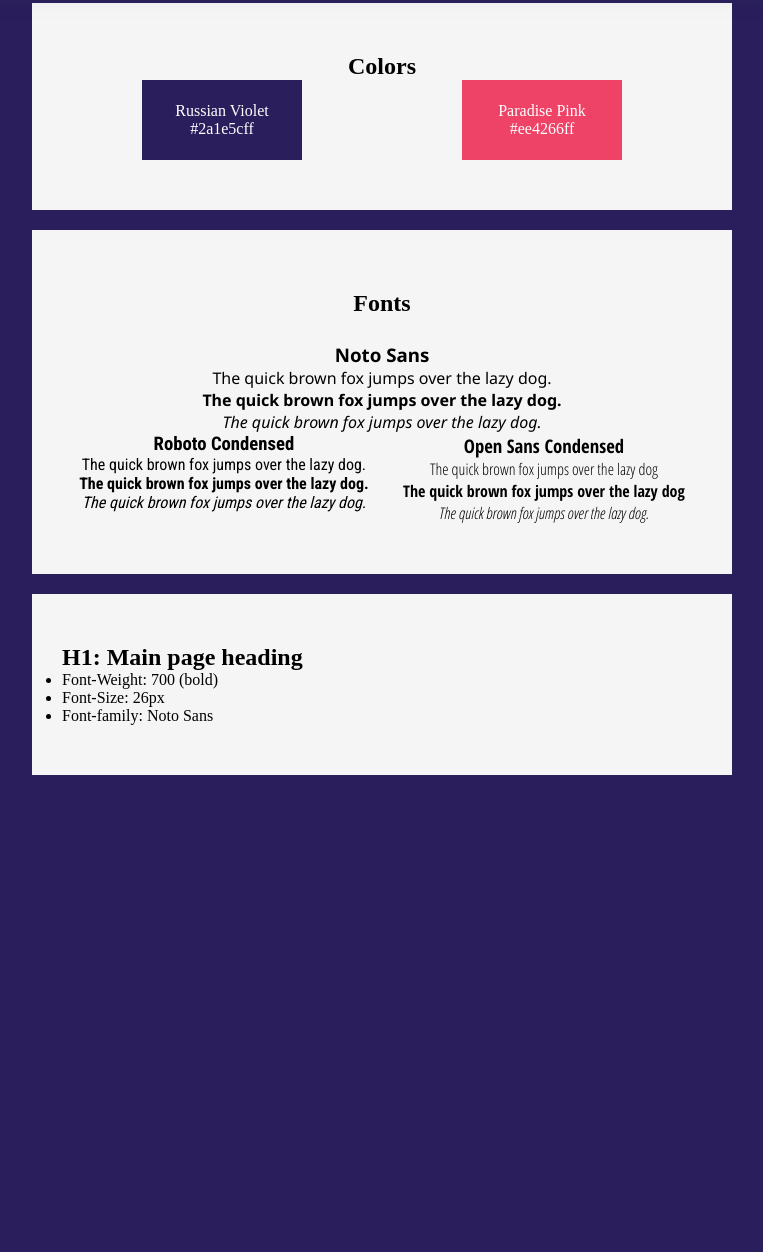
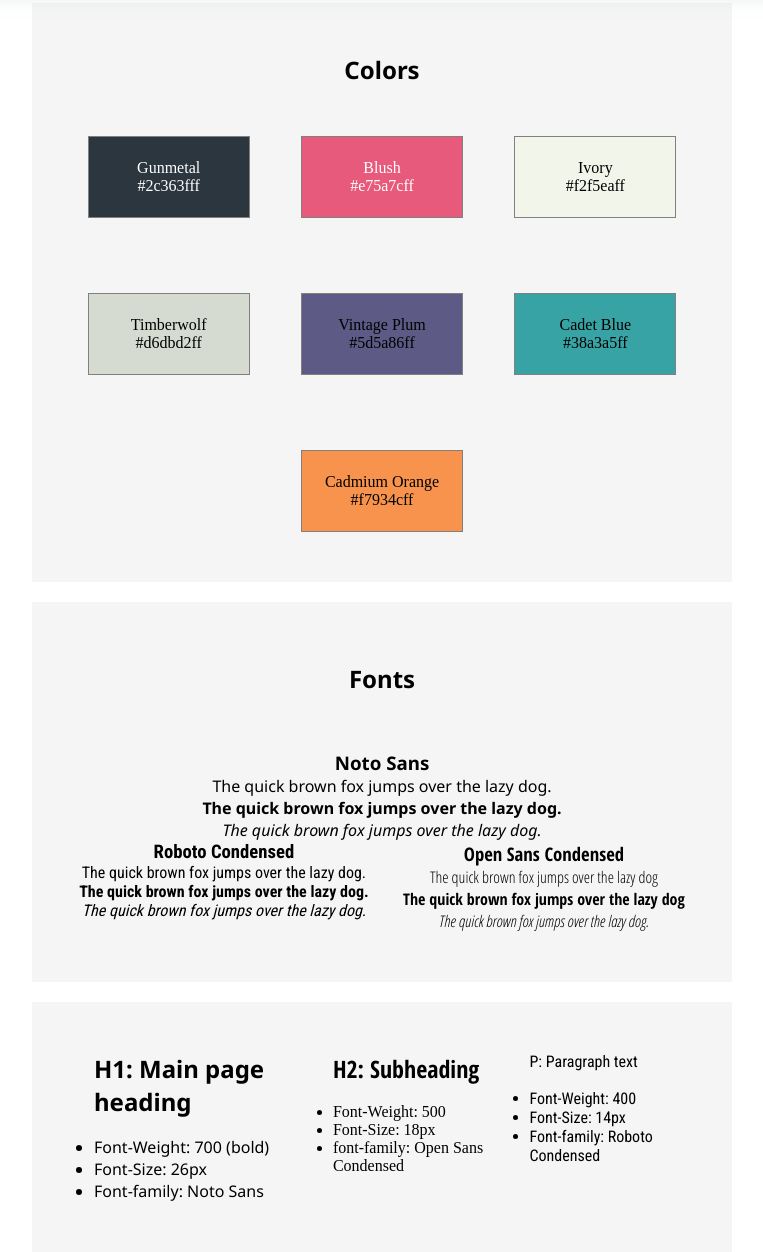
Before and after one commit to ProcrastinatingEntrepreneur/design-system, a plain HTML site: page index.html in a window 1280 px wide. Shown: the part 125-1377 px from the top of the page, without its empty margins (258-1021 px from the left). Before the commit the page ends 900 px from the top, so only its background shows below. Drawn offline with Linux system fonts and the light colour scheme.

Commit message:
Finished Project

```diff
--- a/index.html
+++ b/index.html
@@ -18,13 +18,33 @@
             <section id="color-section">
                 <h2 id="colors-header">Colors</h2>
                 <div id="colors">
-                    <div id="russian-violet">
-                        <p>Russian Violet</p>
-                        <p>#2a1e5cff</p>
+                    <div id="gunmetal">
+                        <p>Gunmetal</p>
+                        <p>#2c363fff</p>
                     </div>
-                    <div id="paradise-pink">
-                        <p>Paradise Pink</p>
-                        <p>#ee4266ff</p>
+                    <div id="blush">
+                        <p>Blush</p>
+                        <p>#e75a7cff</p>
+                    </div>
+                    <div id="ivory">
+                        <p>Ivory</p>
+                        <p>#f2f5eaff</p>
+                    </div>
+                    <div id="timberwolf">
+                        <p>Timberwolf</p>
+                        <p>#d6dbd2ff</p>
+                    </div>
+                    <div id="vintage-plum">
+                        <p>Vintage Plum</p>
+                        <p>#5d5a86ff</p>
+                    </div>
+                    <div id="cadet-blue">
+                        <p>Cadet Blue</p>
+                        <p>#38a3a5ff</p>
+                    </div>
+                    <div id="cadmium-orange">
+                        <p>Cadmium Orange</p>
+                        <p>#f7934cff</p>
                     </div>
                 </div>
             </section>
@@ -32,19 +52,19 @@
             <section id="font-section">
                 <h2 id="fonts-header">Fonts</h2>
                 <div id="fonts">
-                    <div id="noto">
+                    <div class="noto">
                         <h3>Noto Sans</h3>
                         <p>The quick brown fox jumps over the lazy dog.</p>
                         <p><strong>The quick brown fox jumps over the lazy dog.</strong></p>
                         <p><em>The quick brown fox jumps over the lazy dog.</em></p>
                     </div>
-                    <div id="roboto-condensed">
+                    <div class="roboto-condensed">
                         <h3>Roboto Condensed</h3>
                         <p>The quick brown fox jumps over the lazy dog.</p>
                         <p><strong>The quick brown fox jumps over the lazy dog.</strong></p>
                         <p><em>The quick brown fox jumps over the lazy dog.</em></p>
                     </div>
-                    <div id="open-sans">
+                    <div class="open-sans">
                         <h3>Open Sans Condensed</h3>
                         <p>The quick brown fox jumps over the lazy dog</p>
                         <p><strong>The quick brown fox jumps over the lazy dog</strong></p>
@@ -54,13 +74,36 @@
             </section>
 
             <section id="text-styles">
-                <div id="text-sheet">
-                    <h1>H1: Main page heading</h1>
-                    <ul>
-                        <li>Font-Weight: 700 (bold)</li>
-                        <li>Font-Size: 26px</li>
-                        <li>Font-family: Noto Sans</li>
-                    </ul>
+                <div id="text">
+                    <div>
+                        <h1 class="noto">H1: Main page heading</h1>
+                        <br/>
+                        <ul class="noto">
+                            <li>Font-Weight: 700 (bold)</li>
+                            <li>Font-Size: 26px</li>
+                            <li>Font-family: Noto Sans</li>
+                        </ul>
+                    </div>
+                    <br/>
+                    <div>
+                        <h2 class="open-sans">H2: Subheading</h2>
+                        <br/>
+                        <ul>
+                            <li>Font-Weight: 500</li>
+                            <li>Font-Size: 18px</li>
+                            <li>font-family: Open Sans Condensed</li>
+                        </ul>
+                    </div>
+                    <br/>
+                    <div>
+                        <p class="roboto-condensed">P: Paragraph text</p>
+                        <br/>
+                        <ul class="roboto-condensed">
+                            <li>Font-Weight: 400</li>
+                            <li>Font-Size: 14px</li>
+                            <li>Font-family: Roboto Condensed</li>
+                        </ul>
+                    </div>
                 </div>
             </section>
         </div>
--- a/styles.css
+++ b/styles.css
@@ -3,12 +3,22 @@
 @import url('https://fonts.googleapis.com/css2?family=Open+Sans+Condensed:ital,wght@0,300;0,700;1,300&display=swap');
 
 :root {
+    /*first color scheme*/
     --paradise-pink: #ee426680;
     --paradise-pink2: #ee4266ff;
     --russian-violet: #2a1e5cff;
     --sky-blue-crayola: #5adbffff;
     --steel-teal: #5b7b7aff;
     --lemon-meringue: #ece4b7ff;
+
+    /*second color scheme*/
+    --gunmetal: #2c363fff;
+    --blush: #e75a7cff;
+    --ivory: #f2f5eaff;
+    --timberwolf: #d6dbd2ff;
+    --laurel-green: #bbc7a4ff;
+    --cadet-blue: #38a3a5ff;
+    --cadmium-orange: #f7934cff;
 }
 
 * {
@@ -17,7 +27,7 @@
 }
 
 body {
-    background-color: var(--russian-violet);
+    background-color: white;
     height: 100vh;
 }
 
@@ -25,7 +35,7 @@ header {
     display: flex;
     width: 100%;
     align-items: center;
-    background-color: var(--paradise-pink);
+    background-color: #e75a7c80;
     -webkit-backdrop-filter: blur(10px);
     backdrop-filter: blur(10px);
     box-shadow: 0em 0em 30px darkslategray;
@@ -84,51 +94,121 @@ section {
 
 #fonts-header {
     text-align: center;
-    margin: 10px 0 25px 0;
+    margin: 10px 0 55px 0;
+    font-family: 'Noto Sans', sans-serif;
 }
 
 #font-section {
     margin-top: 20px;
 }
 
-#roboto-condensed {
+.roboto-condensed {
     font-family: 'Roboto Condensed', sans-serif;
 }
 
-#noto {
+.noto {
     font-family: 'Noto Sans', sans-serif;
 }
 
-#open-sans {
+.open-sans {
     font-family: 'Open Sans Condensed', sans-serif;
 }
 
-#russian-violet {
+#gunmetal {
     display: flex;
     justify-content: center;
     flex-direction: column;
     text-align: center;
-    background-color: var(--russian-violet);
+    background-color: var(--gunmetal);
     color: white;
     width: 25%;
     height: 10vh;
+    border: 1px solid gray;
 }
 
-#paradise-pink {
+#blush {
     display: flex;
     justify-content: center;
     flex-direction: column;
     text-align: center;
-    background-color: var(--paradise-pink2);
+    background-color: var(--blush);
     color: white;
     width: 25%;
     height: 10vh;
+    border: 1px solid gray;
+}
+
+#ivory {
+    display: flex;
+    justify-content: center;
+    flex-direction: column;
+    text-align: center;
+    background-color: var(--ivory);
+    width: 25%;
+    height: 10vh;
+    border: 1px solid gray;
+}
+
+#timberwolf {
+    display: flex;
+    justify-content: center;
+    flex-direction: column;
+    text-align: center;
+    background-color: var(--timberwolf);
+    width: 25%;
+    height: 10vh;
+    border: 1px solid gray;
+    margin-top: 75px;
+}
+
+#vintage-plum {
+    display: flex;
+    justify-content: center;
+    flex-direction: column;
+    text-align: center;
+    background-color: #5d5a86;
+    width: 25%;
+    height: 10vh;
+    border: 1px solid gray;
+    margin-top: 75px;
+}
+
+#cadet-blue {
+    display: flex;
+    justify-content: center;
+    flex-direction: column;
+    text-align: center;
+    background-color: var(--cadet-blue);
+    width: 25%;
+    height: 10vh;
+    border: 1px solid gray;
+    margin-top: 75px;
+}
+
+#cadmium-orange {
+    display: flex;
+    justify-content: center;
+    flex-direction: column;
+    text-align: center;
+    background-color: var(--cadmium-orange);
+    width: 25%;
+    height: 10vh;
+    border: 1px solid gray;
+    margin-top: 75px;
 }
 
 #colors-header {
     text-align: center;
+    font-family: 'Noto Sans', sans-serif;
+    padding: 0 0 50px 0;
 }
 
 #text-styles {
     margin-top: 20px;
 }
+
+#text {
+    margin-left: 2em;
+    display: flex;
+    justify-content: space-around;
+}
```
